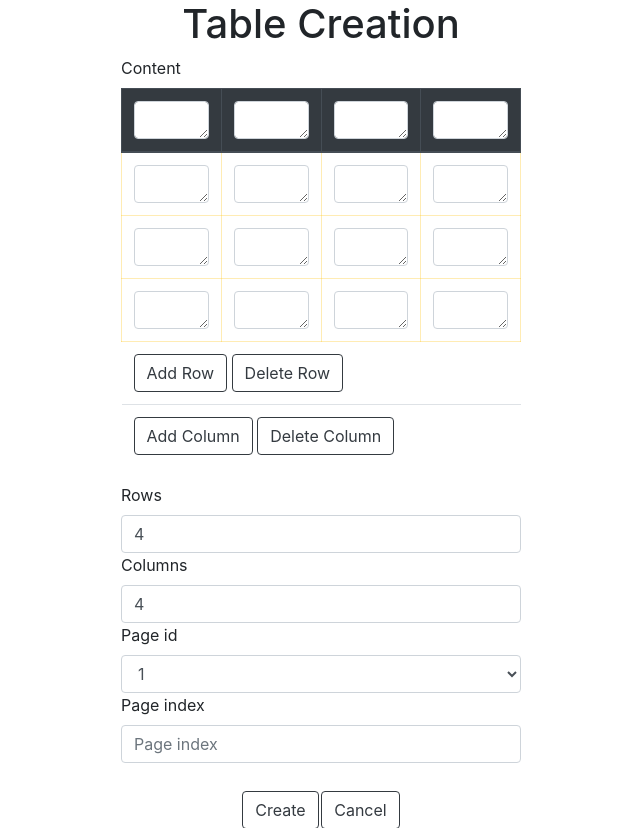
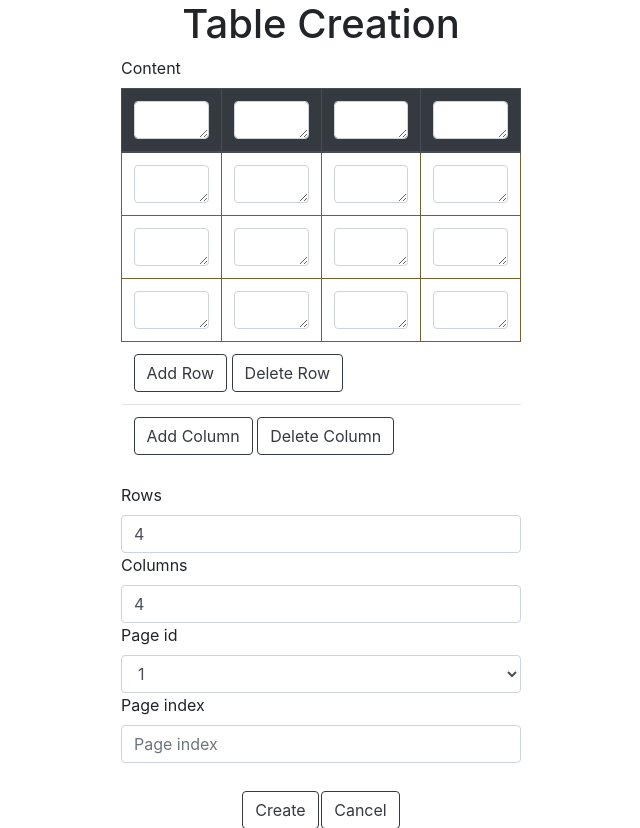
Before and after one commit to Eelolo/Solaris-Oils-and-Greases, a Flask app: page /admin/create_table/ in a window 1280 px wide. Shown: the top 828 px of the page, without its empty margins (319-959 px from the left). Run offline with Flask 2, Linux system fonts and the light colour scheme; tables that the repository leaves empty hold one stand-in row (values such as "Sample post"); parts of the project's set-up code (start-up, migrations or seed data) failed here and were passed over; some libraries are stand-ins or nearby versions.

Commit message:
fixed table border bug

```diff
--- a/app/static/css/style.css
+++ b/app/static/css/style.css
@@ -153,7 +153,7 @@ li.dropdown:hover > .dropdown-menu {
 
 .table_main tr td,th {
     color: rgb(200, 200, 200);
-    border: 1px solid rgba(255, 193, 7, 0.3);
+    border: 1px solid rgb(113, 98, 47);
     text-align: center;
     word-wrap: break-word;
     font-size: 15px;
```
